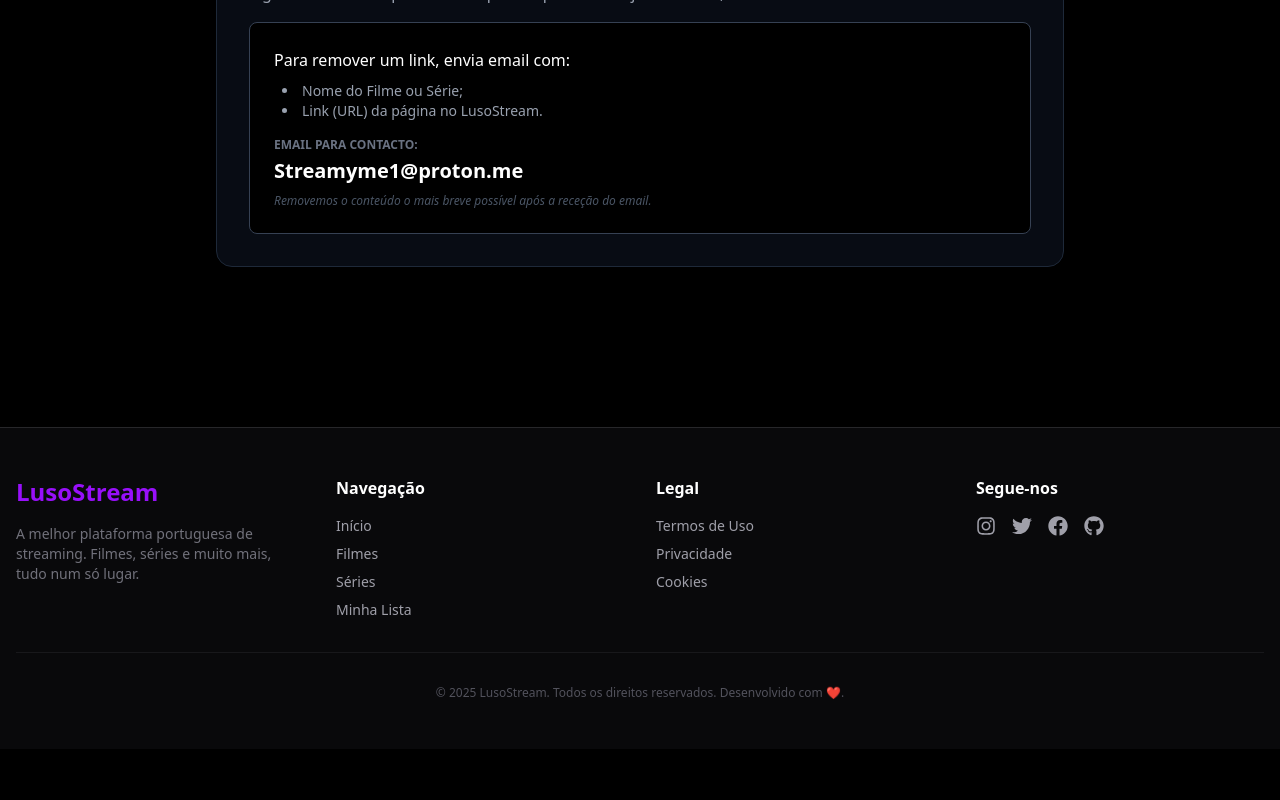
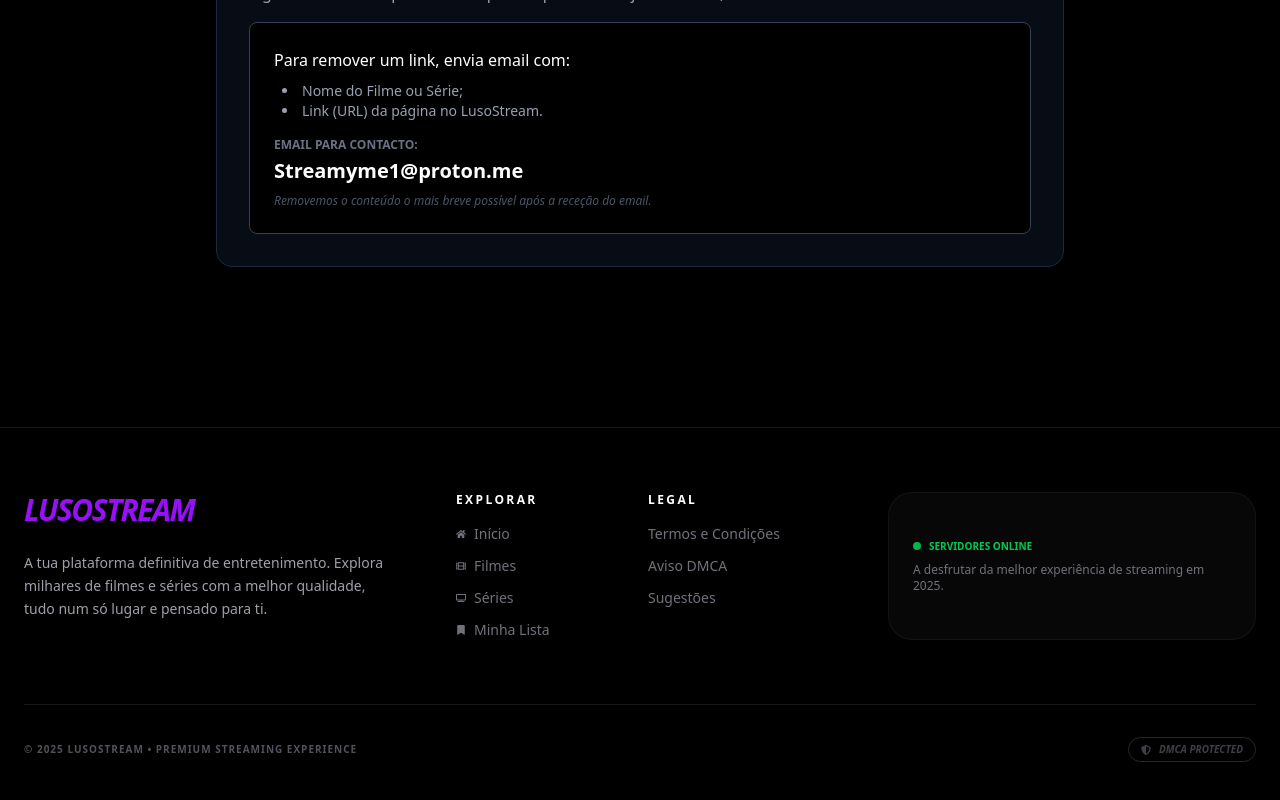
Before and after one commit to RafaEzZ1/LusoStream, a Next.js app: page /terms in a window 1280 px wide. Shown: the part 1070-1870 px from the top of the page. Before the commit the page ends 1819 px from the top, so only its background shows below. Built offline with nearby package versions, Linux system fonts and the light colour scheme; no server answers; the database is empty.

Commit message:
footer e sugestoes

```diff
--- a/src/app/suggestions/SuggestionsClient.jsx
+++ b/src/app/suggestions/SuggestionsClient.jsx
@@ -1,83 +1,70 @@
 "use client";
 import { useState } from "react";
-import { db } from "@/lib/firebase";
-import { collection, addDoc, serverTimestamp } from "firebase/firestore";
-import { useAuth } from "@/components/AuthProvider";
-import { useAuthModal } from "@/context/AuthModalContext";
+import { db } from "@/lib/firebase"; //
+import { collection, addDoc, serverTimestamp } from "firebase/firestore"; //
+import { useAuth } from "@/components/AuthProvider"; //
+import toast from "react-hot-toast";
+import { FaLightbulb, FaPaperPlane, FaMagic } from "react-icons/fa";
 
 export default function SuggestionsClient() {
-  const [title, setTitle] = useState("");
-  const [type, setType] = useState("Filme");
-  const [message, setMessage] = useState(""); // Mensagem de sucesso/erro
-  const { user } = useAuth();
-  const { openModal } = useAuthModal();
+  const { user } = useAuth(); //
+  const [suggestion, setSuggestion] = useState("");
+  const [loading, setLoading] = useState(false);
 
   const handleSubmit = async (e) => {
     e.preventDefault();
-    if (!user) {
-      openModal();
-      return;
-    }
+    if (!suggestion.trim()) return toast.error("Escreve algo primeiro!");
+    if (!user) return toast.error("Precisas de estar logado!");
 
+    setLoading(true);
     try {
       await addDoc(collection(db, "suggestions"), {
-        title,
-        type,
         userId: user.uid,
         userEmail: user.email,
-        status: "pending",
-        createdAt: serverTimestamp()
+        text: suggestion,
+        timestamp: serverTimestamp(),
       });
-      setMessage("✅ Sugestão enviada! Vamos tentar adicionar em breve.");
-      setTitle("");
+      toast.success("Sugestão enviada! Obrigado por ajudares o LusoStream.");
+      setSuggestion("");
     } catch (error) {
-      setMessage("❌ Erro ao enviar. Tenta novamente.");
+      toast.error("Erro ao enviar. Tenta mais tarde.");
+    } finally {
+      setLoading(false);
     }
   };
 
   return (
-    <div className="min-h-screen bg-[#0a0a0a] pt-32 px-4">
-      <div className="max-w-2xl mx-auto bg-[#121212] border border-white/10 rounded-2xl p-8">
-        <h1 className="text-3xl font-bold text-white mb-2">Pedir Filmes & Séries</h1>
-        <p className="text-gray-400 mb-8">Não encontras o que procuras? Pede aqui.</p>
+    <div className="min-h-screen bg-[#050505] pt-32 pb-20 px-4 flex flex-col items-center relative overflow-hidden">
+      {/* Efeito de Brilho de Fundo */}
+      <div className="absolute top-0 left-1/2 -translate-x-1/2 w-[600px] h-[300px] bg-purple-600/10 blur-[120px] rounded-full" />
 
-        {message && (
-          <div className={`p-4 rounded-lg mb-6 ${message.includes("✅") ? "bg-green-500/10 text-green-400" : "bg-red-500/10 text-red-400"}`}>
-            {message}
+      <div className="max-w-2xl w-full relative z-10 animate-in fade-in slide-in-from-bottom-10 duration-1000">
+        <div className="text-center mb-10">
+          <div className="inline-flex p-3 rounded-2xl bg-purple-600/10 border border-purple-500/20 mb-4">
+            <FaMagic className="text-purple-500 text-2xl animate-pulse" />
           </div>
-        )}
+          <h1 className="text-4xl md:text-5xl font-black text-white mb-4 tracking-tighter">
+            O Teu Filme, <span className="text-purple-500 font-extrabold italic">A Tua Regra.</span>
+          </h1>
+          <p className="text-zinc-400 text-lg">
+            Falta algum conteúdo? Tens ideias para melhorar? Diz-nos o que queres ver.
+          </p>
+        </div>
 
-        <form onSubmit={handleSubmit} className="space-y-6">
-          <div>
-            <label className="block text-sm font-medium text-gray-300 mb-2">Nome do Filme ou Série</label>
-            <input
-              type="text"
-              required
-              value={title}
-              onChange={(e) => setTitle(e.target.value)}
-              className="w-full bg-black/50 border border-white/10 rounded-lg p-3 text-white outline-none focus:border-purple-500"
-              placeholder="Ex: Joker 2"
-            />
-          </div>
-
-          <div>
-            <label className="block text-sm font-medium text-gray-300 mb-2">Tipo</label>
-            <select
-              value={type}
-              onChange={(e) => setType(e.target.value)}
-              className="w-full bg-black/50 border border-white/10 rounded-lg p-3 text-white outline-none focus:border-purple-500"
-            >
-              <option>Filme</option>
-              <option>Série</option>
-              <option>Anime</option>
-            </select>
-          </div>
+        <form onSubmit={handleSubmit} className="bg-white/5 border border-white/10 backdrop-blur-xl p-8 rounded-[2.5rem] shadow-2xl">
+          <textarea
+            value={suggestion}
+            onChange={(e) => setSuggestion(e.target.value)}
+            placeholder="Que filme ou série queres ver no LusoStream?"
+            className="w-full bg-black/40 border border-zinc-800 rounded-2xl p-6 text-white min-h-[180px] focus:ring-2 focus:ring-purple-600 outline-none transition-all placeholder:text-zinc-600 resize-none"
+          />
 
           <button
             type="submit"
-            className="w-full bg-purple-600 hover:bg-purple-700 text-white font-bold py-3 rounded-lg transition"
+            disabled={loading}
+            className="w-full mt-6 bg-purple-600 hover:bg-purple-500 disabled:bg-purple-800 text-white font-black py-4 rounded-2xl transition-all active:scale-[0.97] flex items-center justify-center gap-3 shadow-lg shadow-purple-900/40"
           >
-            Enviar Pedido
+            {loading ? "A ENVIAR..." : <><FaPaperPlane /> ENVIAR AGORA</>}
           </button>
         </form>
       </div>
--- a/src/components/Footer.jsx
+++ b/src/components/Footer.jsx
@@ -1,59 +1,62 @@
-import Link from 'next/link';
-import { FaFacebook, FaInstagram, FaTwitter, FaGithub } from 'react-icons/fa';
+"use client";
+import Link from "next/link";
+import { FaFilm, FaTv, FaBookmark, FaHome, FaShieldAlt } from "react-icons/fa";
 
-const Footer = () => {
+export default function Footer() {
   return (
-    <footer className="bg-zinc-950 text-zinc-400 py-12 mt-20 border-t border-zinc-800">
-      <div className="container mx-auto px-4">
-        <div className="grid grid-cols-1 md:grid-cols-4 gap-8 mb-8">
+    <footer className="bg-black border-t border-zinc-900 pt-16 pb-10 px-6 mt-20">
+      <div className="max-w-7xl mx-auto">
+        <div className="grid grid-cols-1 md:grid-cols-3 gap-16 mb-16">
 
-          {/* Logo e Descrição */}
-          <div className="md:col-span-1">
-            <h2 className="text-2xl font-bold text-purple-600 mb-4">LusoStream</h2>
-            <p className="text-sm text-zinc-500">
-              A melhor plataforma portuguesa de streaming. Filmes, séries e muito mais, tudo num só lugar.
+          {/* Coluna 1: Sobre */}
+          <div className="space-y-6">
+            <h2 className="text-3xl font-black text-purple-600 tracking-tighter italic italic">LUSOSTREAM</h2>
+            <p className="text-zinc-400 text-sm leading-relaxed font-medium">
+              A tua plataforma definitiva de entretenimento. Explora milhares de filmes e séries com a melhor qualidade, tudo num só lugar e pensado para ti.
             </p>
           </div>
 
-          {/* Navegação */}
-          <div>
-            <h3 className="text-white font-semibold mb-4">Navegação</h3>
-            <ul className="space-y-2 text-sm">
-              <li><Link href="/" className="hover:text-purple-500 transition">Início</Link></li>
-              <li><Link href="/filmes" className="hover:text-purple-500 transition">Filmes</Link></li>
-              <li><Link href="/series" className="hover:text-purple-500 transition">Séries</Link></li>
-              <li><Link href="/minha-lista" className="hover:text-purple-500 transition">Minha Lista</Link></li>
-            </ul>
+          {/* Coluna 2: Navegação Rápida */}
+          <div className="grid grid-cols-2 gap-4">
+            <div className="space-y-4">
+              <h3 className="text-white font-bold text-xs uppercase tracking-[0.2em]">Explorar</h3>
+              <ul className="space-y-3 text-zinc-500 text-sm">
+                <li><Link href="/" className="hover:text-white transition flex items-center gap-2"><FaHome size={10}/> Início</Link></li>
+                <li><Link href="/movies" className="hover:text-white transition flex items-center gap-2"><FaFilm size={10}/> Filmes</Link></li>
+                <li><Link href="/series" className="hover:text-white transition flex items-center gap-2"><FaTv size={10}/> Séries</Link></li>
+                <li><Link href="/account" className="hover:text-white transition flex items-center gap-2"><FaBookmark size={10}/> Minha Lista</Link></li>
+              </ul>
+            </div>
+
+            <div className="space-y-4">
+              <h3 className="text-white font-bold text-xs uppercase tracking-[0.2em]">Legal</h3>
+              <ul className="space-y-3 text-zinc-500 text-sm">
+                <li><Link href="/terms" className="hover:text-white transition">Termos e Condições</Link></li>
+                <li><Link href="/dmca" className="hover:text-white transition">Aviso DMCA</Link></li>
+                <li><Link href="/suggestions" className="hover:text-white transition">Sugestões</Link></li>
+              </ul>
+            </div>
           </div>
 
-          {/* Legal */}
-          <div>
-            <h3 className="text-white font-semibold mb-4">Legal</h3>
-            <ul className="space-y-2 text-sm">
-              <li><a href="#" className="hover:text-purple-500 transition">Termos de Uso</a></li>
-              <li><a href="#" className="hover:text-purple-500 transition">Privacidade</a></li>
-              <li><a href="#" className="hover:text-purple-500 transition">Cookies</a></li>
-            </ul>
-          </div>
-
-          {/* Social */}
-          <div>
-            <h3 className="text-white font-semibold mb-4">Segue-nos</h3>
-            <div className="flex space-x-4">
-              <a href="#" className="text-xl hover:text-purple-500 transition"><FaInstagram /></a>
-              <a href="#" className="text-xl hover:text-purple-500 transition"><FaTwitter /></a>
-              <a href="#" className="text-xl hover:text-purple-500 transition"><FaFacebook /></a>
-              <a href="#" className="text-xl hover:text-purple-500 transition"><FaGithub /></a>
-            </div>
+          {/* Coluna 3: Status */}
+          <div className="bg-zinc-900/30 p-6 rounded-3xl border border-white/5 flex flex-col justify-center">
+             <div className="flex items-center gap-2 mb-2 text-green-500">
+               <div className="w-2 h-2 bg-green-500 rounded-full animate-pulse" />
+               <span className="text-[10px] font-bold uppercase">Servidores Online</span>
+             </div>
+             <p className="text-zinc-500 text-xs">A desfrutar da melhor experiência de streaming em 2025.</p>
           </div>
         </div>
 
-        <div className="border-t border-zinc-900 pt-8 text-center text-xs text-zinc-600">
-          <p>&copy; {new Date().getFullYear()} LusoStream. Todos os direitos reservados. Desenvolvido com ❤️.</p>
+        <div className="pt-8 border-t border-zinc-900 flex flex-col md:flex-row justify-between items-center gap-6">
+          <p className="text-zinc-600 text-[10px] font-bold uppercase tracking-widest">
+            © 2025 LusoStream • Premium Streaming Experience
+          </p>
+          <div className="flex items-center gap-2 text-zinc-700 text-[10px] font-black italic border border-zinc-800 px-3 py-1 rounded-full">
+            <FaShieldAlt /> DMCA PROTECTED
+          </div>
         </div>
       </div>
     </footer>
   );
-};
-
-export default Footer;
+}
```
